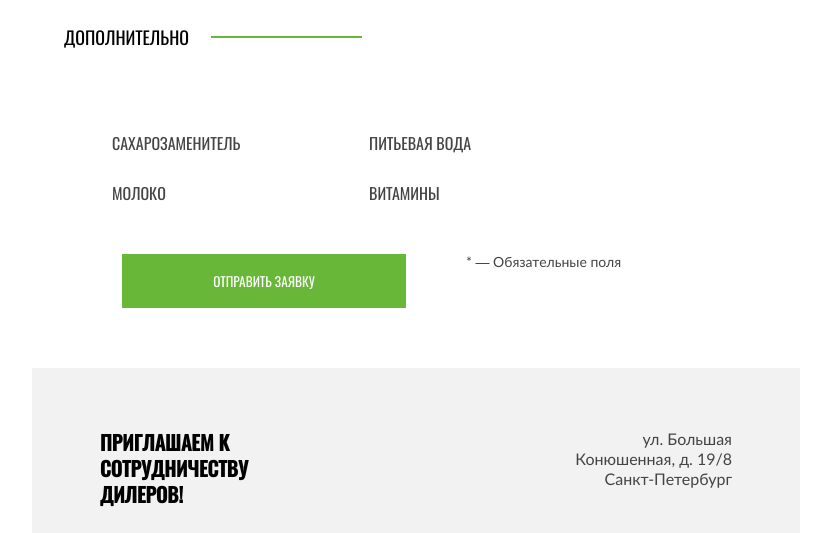
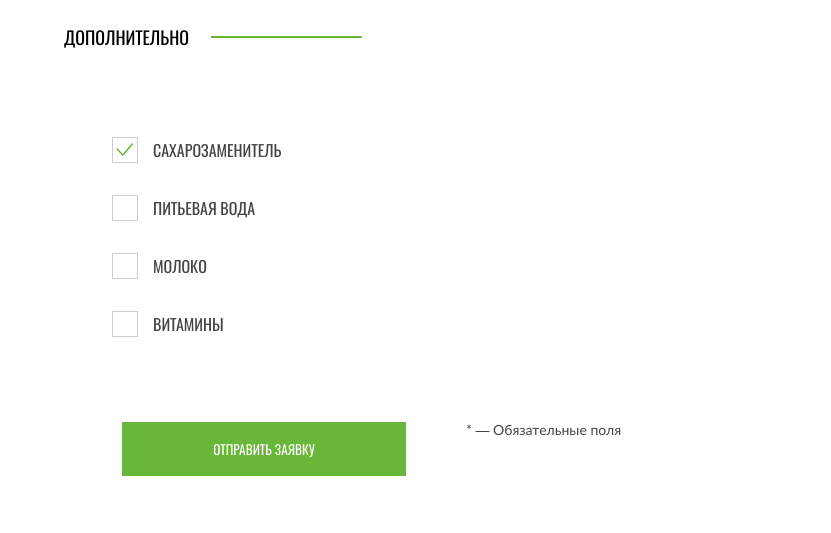
Before and after one commit to htmlacademy-adaptive/2106603-cat-energy-1, a website: page source/form.html in a window 1280 px wide. Shown: the part 998-1531 px from the top of the page, without its empty margins (224-1055 px from the left). Drawn offline with nearby package versions, Linux system fonts and the light colour scheme; files that its build step writes are made by us from their sources.

Commit message:
Устанавливает стили для раздела Дополнительно, устанавливает работу чекбоксов

```diff
--- a/source/sass/blocks/control.scss
+++ b/source/sass/blocks/control.scss
@@ -1 +1,26 @@
-//файл control.scss
+.control {
+  display: flex;
+  height: 26px;
+  align-items: center;
+  position: relative;
+}
+
+.control__label {
+  padding-left: 41px;
+
+  &::before {
+    position: absolute;
+    content: "";
+    width: 26px;
+    height: 26px;
+    border: 1px solid $special_grey;
+    top: 0;
+    left: 0;
+  }
+}
+
+.control__input[type="checkbox"]:checked + .control__label {
+  &::before {
+    background: center no-repeat url("../../img/form/checkbox.svg");
+  }
+}
--- a/source/sass/blocks/form.scss
+++ b/source/sass/blocks/form.scss
@@ -6,10 +6,6 @@
   flex-direction: column;
   row-gap: 14px;
   padding-bottom: 22px;
-}
-
-.form__add-list {
-  @include list-reset;
 }
 
 .form__primary-data,
@@ -128,6 +124,20 @@
   margin-bottom: 28px;
 }
 
+.form__additional {
+  .form__title {
+    margin-bottom: 33px;
+  }
+}
+
+.form__add-list {
+  @include list-reset;
+  display: flex;
+  flex-direction: column;
+  gap: 13px;
+  margin-bottom: 33px;
+}
+
 .form__footnote {
   font-family: "Lato", sans-serif;
   font-size: 14px;
```
Also changed, not shown: source/img/form/checkbox.svg (added).
